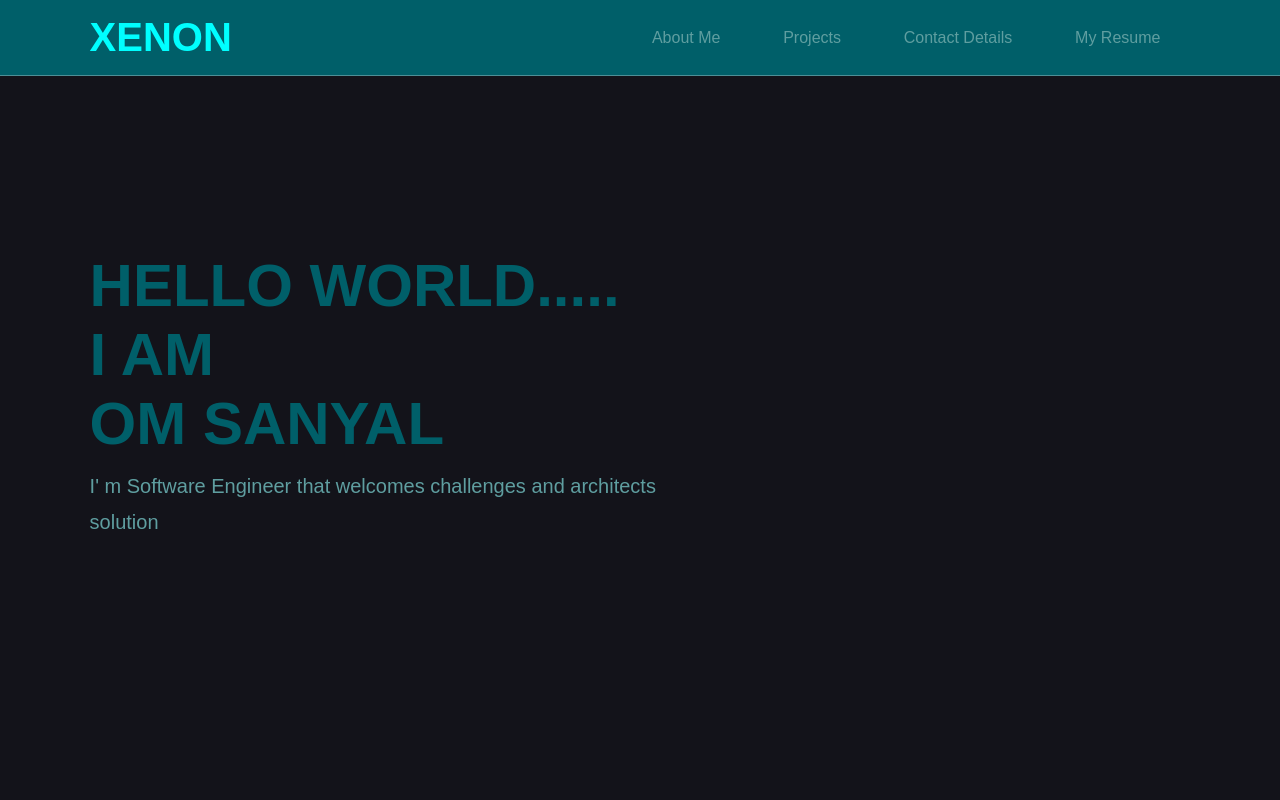
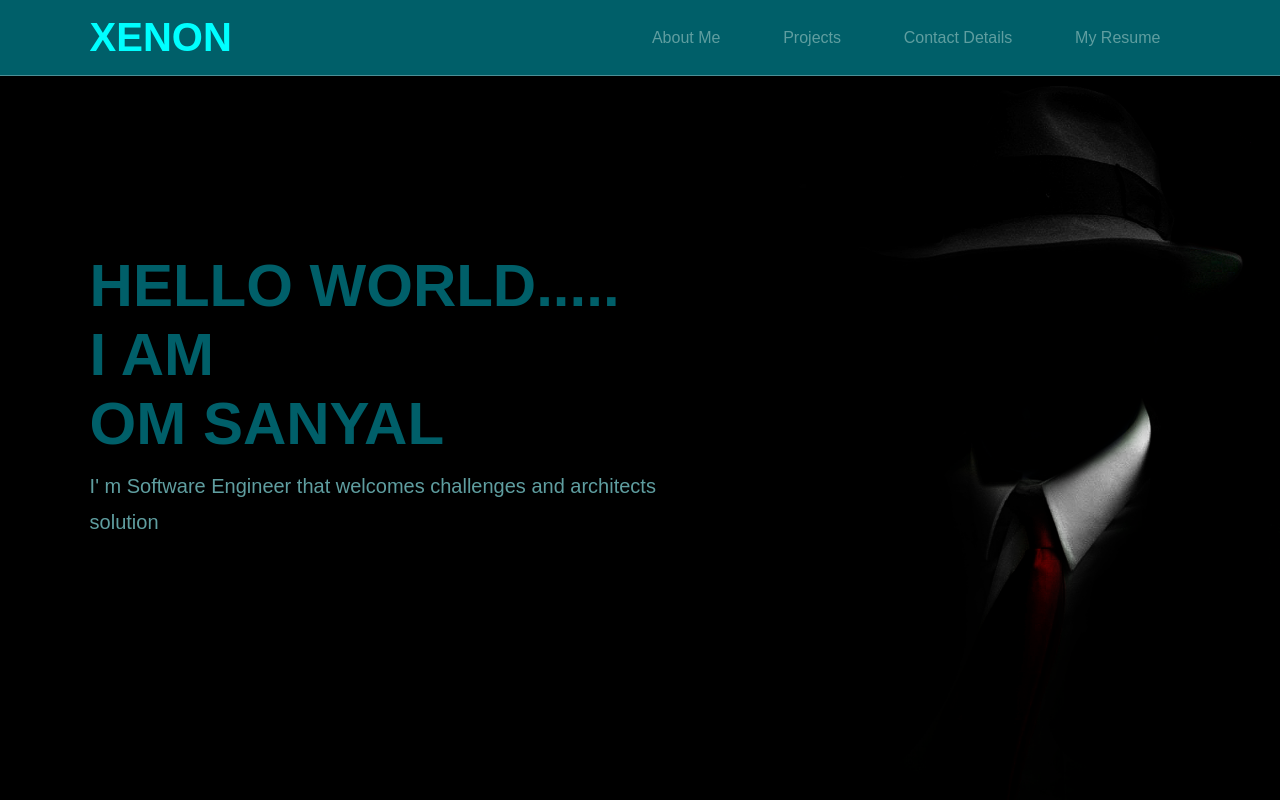
Before and after one commit to OmSanyal/OM-SANYAL, a plain HTML site: page index.html in a window 1280 px wide. Shown: the top 800 px of the page. Drawn offline with Linux system fonts and the light colour scheme.

Commit message:
Update style.css

```diff
--- a/style.css
+++ b/style.css
@@ -62,7 +62,7 @@
     min-height: 100vh;
     display: flex;
     align-items: center;
-    background:url(image.png) no-repeat;
+    background:url(img/image.png) no-repeat;
     background-size: cover;
     background-position: center;
   }
```
